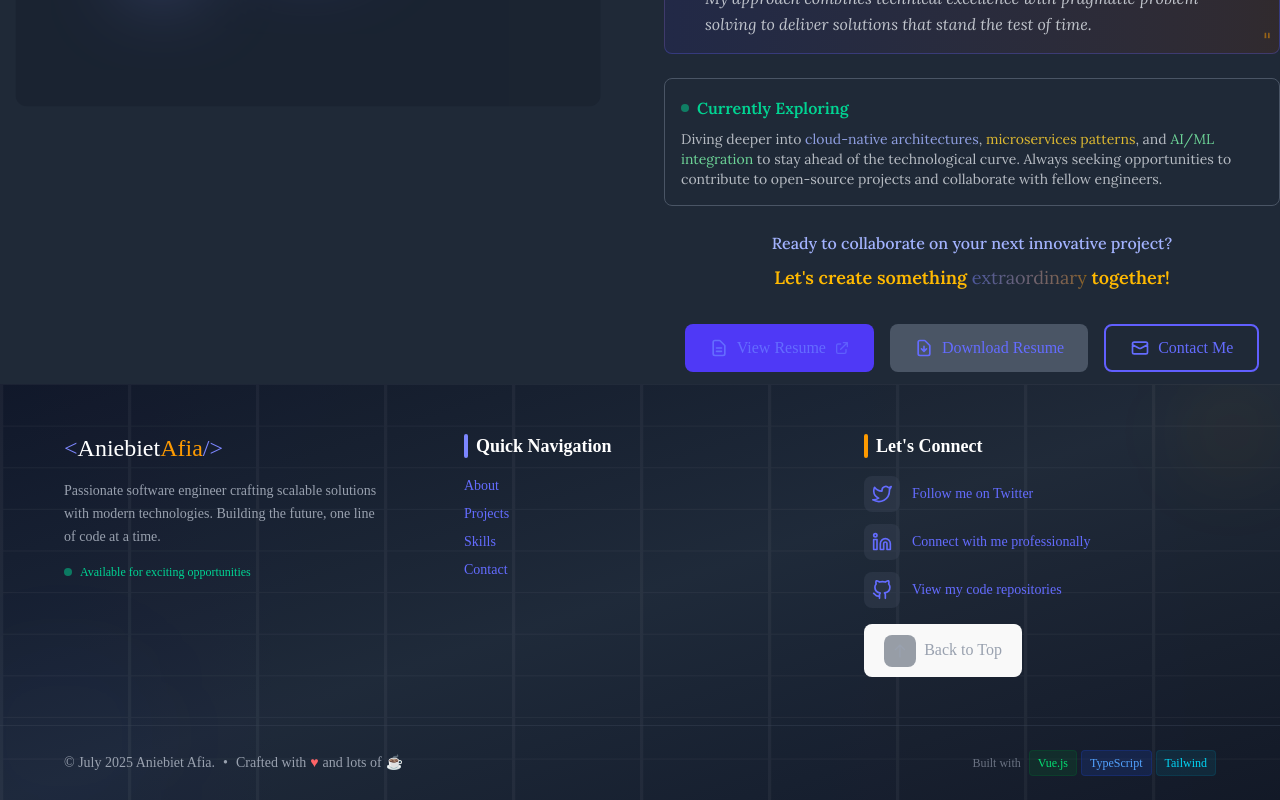
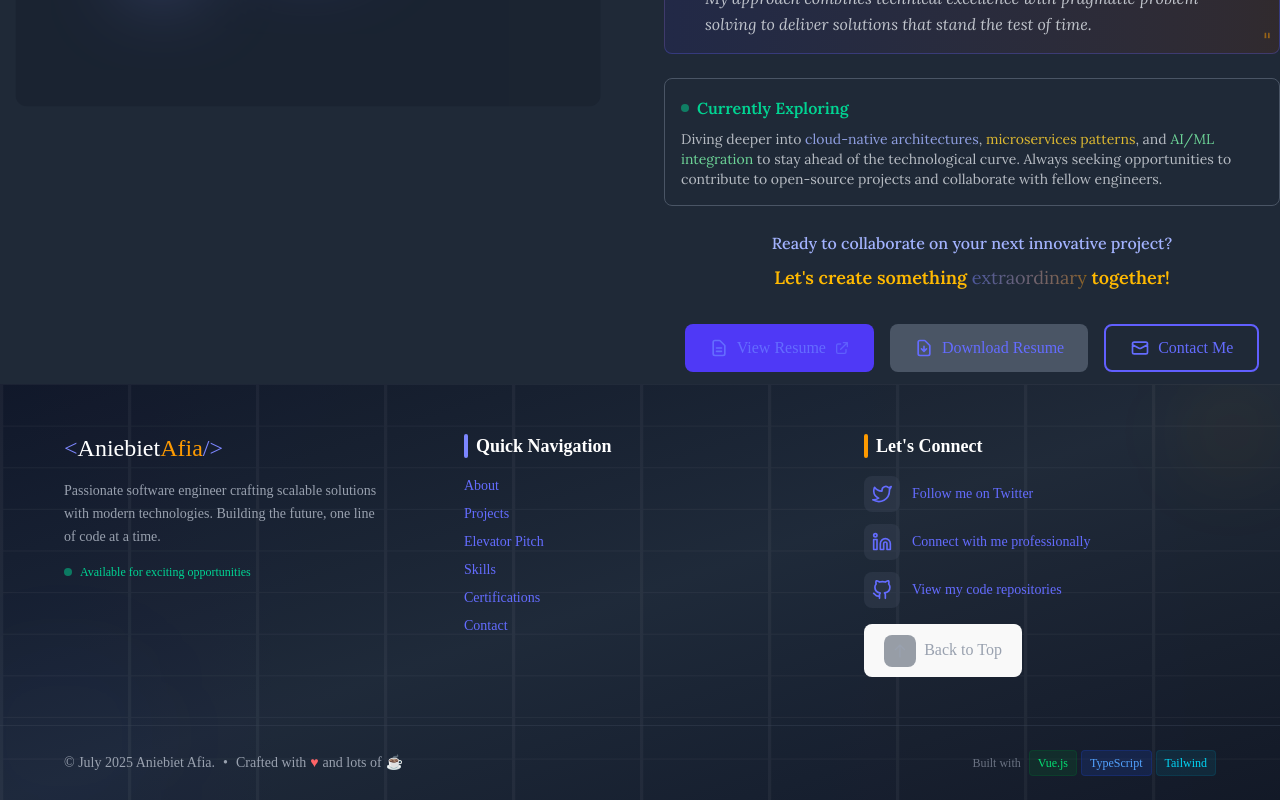
Before and after one commit to Brints/aniebietafia, a Vue app: page /about in a window 1280 px wide. Shown: the part 773-1573 px from the top of the page. Built offline with nearby package versions, Linux system fonts and the light colour scheme; a web font is replaced by a local one.

Commit message:
Added automatic scroll to top for the quick links in the footer

```diff
--- a/src/components/MainDisplay.vue
+++ b/src/components/MainDisplay.vue
@@ -6,7 +6,7 @@ import TheFooter from "./layout/TheFooter.vue";
 
 <template>
   <div class="wrapper">
-    <div class="header-section md:sticky top-0 z-50 bg-gray-900 shadow-md">
+    <div class="header-section top-0 z-50 bg-gray-900 shadow-md">
       <TheHeader />
     </div>
 
--- a/src/components/layout/TheFooter.vue
+++ b/src/components/layout/TheFooter.vue
@@ -38,10 +38,12 @@ const socialLinks = [
 ];
 
 const quickLinks = [
-  { name: "About", href: "#about" },
-  { name: "Projects", href: "#projects" },
-  { name: "Skills", href: "#skills" },
-  { name: "Contact", href: "#contact" }
+  { name: "About", to: "about" },
+  { name: "Projects", to: "projects" },
+  { name: "Elevator Pitch", to: "elevator-pitch" },
+  { name: "Skills", to: "skills" },
+  { name: "Certifications", to: "certifications" },
+  { name: "Contact", to: "contact" }
 ];
 
 const scrollToTop = () => {
@@ -100,14 +102,15 @@ const scrollToTop = () => {
               Quick Navigation
             </h3>
             <nav class="space-y-2">
-              <a
+              <router-link
                 v-for="link in quickLinks"
                 :key="link.name"
-                :href="link.href"
+                :to="{ name: link.to }"
                 class="block text-gray-400 hover:text-indigo-400 transition-colors duration-300 text-sm hover:translate-x-1 transform"
+                @click.native="scrollToTop"
               >
                 {{ link.name }}
-              </a>
+              </router-link>
             </nav>
           </div>
 
```
